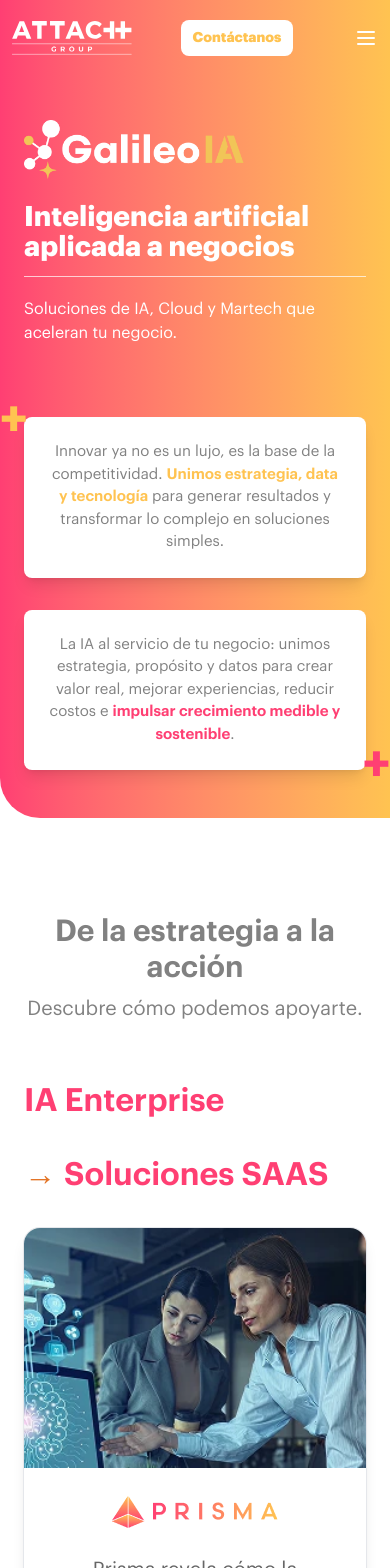
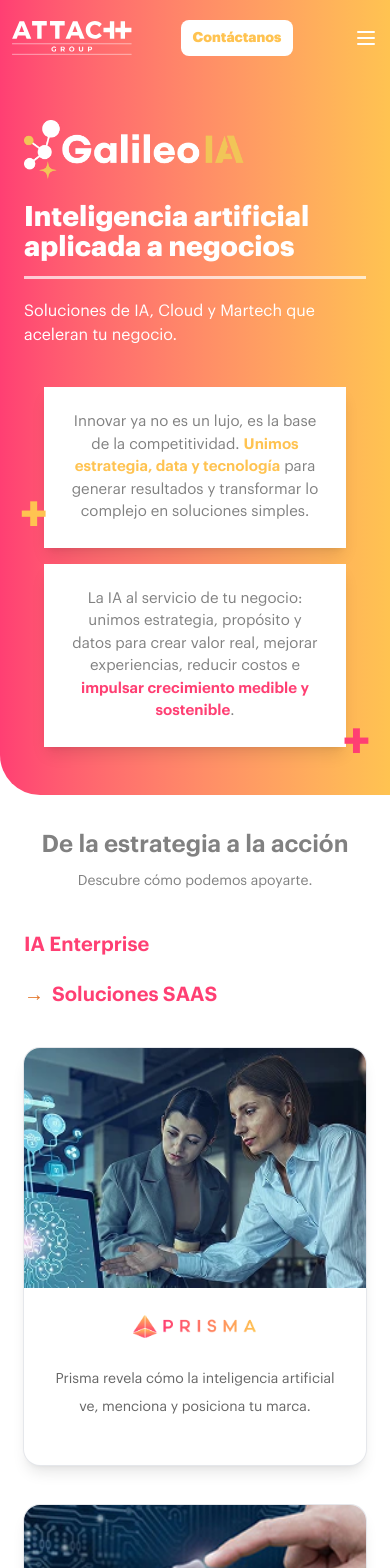
Before and after one commit to falarcon281096/attach-group, a Next.js app: page /galileo in a window 390 px wide. Shown: the top 1568 px of the page. Built offline with nearby package versions, Linux system fonts and the light colour scheme.

Commit message:
correcciones page galileo movil

```diff
--- a/src/app/galileo/page.tsx
+++ b/src/app/galileo/page.tsx
@@ -32,26 +32,23 @@
 
                             {/* Título con borde inferior */}
                             <h1
-                                className="text-[28px] sm:text-[34px] md:text-[40px] lg:text-[48px] font-bold leading-[110%] mb-5 pb-3 border-b border-white/70 inline-block"
-                                style={{
-                                    width: "fit-content",
-                                }}
+                                className="text-[28px] sm:text-[34px] md:text-[40px] lg:text-[48px] font-bold leading-[110%] mb-5 pb-3 border-b-3 border-white/70 w-full md:w-[85%]"
                             >
                                 Inteligencia artificial aplicada a negocios
                             </h1>
 
-                            <p className="text-[16px] sm:text-[18px] md:text-[20px] lg:text-[22px] text-white mb-8 max-w-lg leading-[150%]">
+                            <p className="text-[16px] sm:text-[18px] md:text-[20px] lg:text-[22px] text-white mb-0 md:mb-8 max-w-lg leading-[150%]">
                                 Soluciones de IA, Cloud y Martech que aceleran tu negocio.
                             </p>
                         </div>
 
                         {/* === Bloque Derecho === */}
-                        <div className="flex flex-col gap-8 sm:gap-10 relative w-full">
+                        <div className="flex flex-col gap-4 md:gap-8 sm:gap-10 mx-5 md:mx-0 relative md:w-full">
                             {/* Card 1 con "+" amarillo */}
-                            <div className="text-center relative bg-white text-[15px] sm:text-[17px] md:text-[18px] font-normal px-6 sm:px-8 md:px-10 py-6 sm:py-8 rounded-lg shadow-lg w-full font-['graphik'] " style={{color:'#818181'}}>
+                            <div className="text-center relative bg-white text-[15px] sm:text-[17px] md:text-[18px] font-normal px-6 sm:px-8 md:px-10 py-6 sm:py-8   shadow-lg w-full font-['graphik'] " style={{color:'#818181'}}>
                                 {/* + decorativo */}
                                 <span
-                                    className="absolute -left-6 -top-5 text-[48px] font-bold text-[#FFC351] select-none"
+                                    className="absolute -left-6 bottom-2 text-[48px] font-bold text-[#FFC351] select-none"
                                     style={{
                                         lineHeight: "1",
                                     }}
@@ -67,7 +64,7 @@
                             </div>
 
                             {/* Card 2 con "+" rosado */}
-                            <div style={{color:'#818181'}} className="text-center relative bg-white  text-[15px] sm:text-[17px] md:text-[18px] font-normal px-6 sm:px-8 md:px-10 py-6 sm:py-8 rounded-lg shadow-lg w-full font-['graphik']">
+                            <div style={{color:'#818181'}} className="text-center relative bg-white  text-[15px] sm:text-[17px] md:text-[18px] font-normal px-6 sm:px-8 md:px-10 py-6 sm:py-8  shadow-lg w-full font-['graphik']">
                                 {/* + decorativo */}
                                 <span
                                     className="absolute -right-6 -bottom-5 text-[48px] font-bold text-[#FF3F73] select-none"
@@ -124,7 +121,7 @@
                             height={80}
                             className="object-contain"
                         />
-                        <p className="text-[#818181] text-[16px] leading-[24px] font-normal text-center">
+                        <p className="text-[#818181] text-[13px] md:text-[16px]  leading-[24px] font-normal text-center">
                             Identificación de problemas y objetivos
                         </p>
                     </div>
@@ -144,7 +141,7 @@
                             height={80}
                             className="object-contain"
                         />
-                        <p className="text-[#818181] text-[16px] leading-[24px] font-normal text-center">
+                        <p className="text-[#818181] text-[13px] md:text-[16px] leading-[24px] font-normal text-center">
                             Propuesta de soluciones
                         </p>
                     </div>
@@ -164,7 +161,7 @@
                             height={80}
                             className="object-contain"
                         />
-                        <p className="text-[#818181] text-[16px] leading-[24px] font-normal text-center">
+                        <p className="text-[#818181] text-[13px] md:text-[16px] leading-[24px] font-normal text-center">
                             Diseño del prototipo
                         </p>
                     </div>
@@ -184,7 +181,7 @@
                             height={80}
                             className="object-contain"
                         />
-                        <p className="text-[#818181] text-[16px] leading-[24px] font-normal text-center">
+                        <p className="text-[#818181] text-[13px] md:text-[16px] leading-[24px] font-normal text-center">
                             Entrenamiento y optimización
                         </p>
                     </div>
@@ -204,7 +201,7 @@
                             height={80}
                             className="object-contain"
                         />
-                        <p className="text-[#818181] text-[16px] leading-[24px] font-normal text-center">
+                        <p className="text-[#818181] text-[13px] md:text-[16px] leading-[24px] font-normal text-center">
                             Implementación
                         </p>
                     </div>
@@ -224,7 +221,7 @@
                             height={80}
                             className="object-contain"
                         />
-                        <p className="text-[#818181] text-[16px] leading-[24px] font-normal text-center">
+                        <p className="text-[#818181] text-[13px] md:text-[16px] leading-[24px] font-normal text-center">
                             Medición de impacto y escalamiento
                         </p>
                     </div>
--- a/src/components/GalileoBenefits.tsx
+++ b/src/components/GalileoBenefits.tsx
@@ -17,7 +17,7 @@
             <div className="max-w-full ml-0 md:ml-12 lg:ml-24 mr-0 grid grid-cols-1 md:grid-cols-[30%_70%] gap-3 md:gap-12 items-center">
                 {/* Columna izquierda */}
                 <div>
-                    <h2 className="text-white pl-12 md:pl-0 text-[24px] md:text-[48px] font-semibold leading-[110%] mb-2 md:mb-8">
+                    <h2 className="text-white pl-5 md:pl-0 text-[24px] md:text-[48px] font-semibold leading-[110%] mb-2 md:mb-8">
                         Asociarse con
                         <span className="opacity-90"> Galileo IA</span> significa:
                     </h2>
--- a/src/components/GalileoSolutions.tsx
+++ b/src/components/GalileoSolutions.tsx
@@ -15,13 +15,13 @@
     };
 
     return (
-        <section className="bg-white py-24 text-gray-900">
+        <section className="bg-white py-8 md:py-24 text-gray-900">
             <div className="max-w-7xl mx-auto px-6 lg:px-12">
                 {/* Título y subtítulo */}
-                <div className="text-center mb-14">
+                <div className="text-center mb-8 md:mb-14">
                     <ResponsiveHeading
                         as="h2"
-                        sizeMobile="text-3xl"
+                        sizeMobile="24px"
                         sizeTablet="text-4xl"
                         sizeDesktop="48px"
                         color="#818181"
@@ -31,14 +31,14 @@
                     >
                         De la estrategia a la acción
                     </ResponsiveHeading>
-                    <p className="text-[#818181] text-[20px]">
+                    <p className="text-[#818181] text-[14px] md:text-[20px]">
                         Descubre cómo podemos apoyarte.
                     </p>
                 </div>
 
                 {/* IA Enterprise */}
-                <div className="mb-8">
-                    <h3 className="text-[32px] leading-[42px] font-semibold text-[#FF3F73] tracking-[0]">
+                <div className="mb-2 md:mb-8">
+                    <h3 className="text-[20px] md:text-[32px] leading-[42px] font-semibold text-[#FF3F73] tracking-[0]">
                         IA Enterprise
                     </h3>
                 </div>
@@ -46,7 +46,7 @@
                 {/* Soluciones SAAS */}
                 <div className="mb-8">
                     <h3
-                        className="text-[32px] leading-[42px] font-semibold text-[#FF3F73] tracking-[0] cursor-pointer transition-all duration-300 hover:scale-105 hover:drop-shadow-[0_0_15px_rgba(255,63,115,0.6)]"
+                        className="text-[20px] md:text-[32px] leading-[42px] font-semibold text-[#FF3F73] tracking-[0] cursor-pointer transition-all duration-300 hover:scale-105 hover:drop-shadow-[0_0_15px_rgba(255,63,115,0.6)]"
                         onClick={() => handleToggle("saas")}
                     >
                         {openSection === "saas" && (
@@ -74,18 +74,18 @@
                             className="w-full h-60 object-cover"
                         />
                         <div className="p-6 text-center">
-                            <div className="flex justify-center items-center mb-6">
+                            <div className="flex  justify-center items-center mb-6">
                                 <Image
                                     src="/images/galileo/logo-prisma.png"
                                     alt="PROSPECTA"
                                     width={0}
                                     height={0}
                                     sizes="100vw"
-                                    className="h-auto w-auto max-w-full object-contain"
+                                    className="h-auto w-[42%] md:w-[100%] md:w-auto md:max-w-full object-contain"
                                 />
                             </div>
 
-                            <p className="text-[#666666] text-[20px] leading-[28px] font-normal tracking-[0] text-center mb-5">
+                            <p className="text-[#666666] text-[14px] md:text-[20px] leading-[28px] font-normal tracking-[0] text-center mb-5">
                                 Prisma revela cómo la inteligencia artificial ve,
                                 menciona y posiciona tu marca.
                             </p>
@@ -93,7 +93,7 @@
                     </article>
 
                     {/* Tarjeta 2 */}
-                    <article className="rounded-2xl bg-white shadow-lg ring-1 ring-gray-200 overflow-hidden transition-all duration-300 hover:shadow-[0_20px_60px_rgba(255,63,115,0.25)] hover:scale-[1.02] hover:ring-2 hover:ring-[#FF3F73]">
+                    <article className="rounded-2xl  bg-white shadow-lg ring-1 ring-gray-200 overflow-hidden transition-all duration-300 hover:shadow-[0_20px_60px_rgba(255,63,115,0.25)] hover:scale-[1.02] hover:ring-2 hover:ring-[#FF3F73]">
                         <Image
                             src="/images/galileo/imagen-2-galileo.jpg"
                             alt="PROSPECTA"
@@ -109,11 +109,11 @@
                                     width={0}
                                     height={0}
                                     sizes="100vw"
-                                    className="h-auto w-auto max-w-full object-contain"
+                                    className="w-[42%] md:w-[100%] h-auto w-auto max-w-full object-contain"
                                 />
                             </div>
 
-                            <p className="text-[#666666] text-[20px] leading-[28px] font-normal tracking-[0] text-center mb-5">
+                            <p className="text-[#666666] text-[14px] md:text-[20px] leading-[28px] font-normal tracking-[0] text-center mb-5">
                                 La plataforma conversacional con IA que precalifica leads,
                                 optimiza campañas y potencia ventas.
                             </p>
@@ -124,7 +124,7 @@
                 {/* Infraestructura Cloud */}
                 <div className="mb-8">
                     <h4
-                        className="text-[32px] leading-[42px] font-semibold text-[#FF3F73] tracking-[0] cursor-pointer transition-all duration-300 hover:scale-105 hover:drop-shadow-[0_0_15px_rgba(255,63,115,0.6)]"
+                        className="text-[20px] md:text-[32px] leading-[42px] font-semibold text-[#FF3F73] tracking-[0] cursor-pointer transition-all duration-300 hover:scale-105 hover:drop-shadow-[0_0_15px_rgba(255,63,115,0.6)]"
                         onClick={() => handleToggle("cloud")}
                     >
                         {openSection === "cloud" && (
@@ -142,7 +142,7 @@
                             : "hidden opacity-0 -translate-y-4 scale-95"
                     }`}
                 >
-                    <div className="font-['graphik'] font-normal text-[#666666] text-[20px] leading-[28px] pl-12 pr-8 text-justify transition-all duration-500 hover:text-[#FF3F73] hover:drop-shadow-[0_0_8px_rgba(255,63,115,0.3)]">
+                    <div className="font-['graphik'] font-normal text-[#666666] text-[14px] md:text-[20px] leading-[28px] pl-12 pr-8 text-justify transition-all duration-500 hover:text-[#FF3F73] hover:drop-shadow-[0_0_8px_rgba(255,63,115,0.3)]">
                         Diseñamos y gestionamos infraestructuras en la nube que escalan y protegen tus datos. Te guiamos en la elección de la arquitectura más eficiente y flexible, integrándola con tus plataformas de negocio. Así obtienes una nube segura, clara y lista para crecer al ritmo de tu empresa.
                     </div>
                     <div className="relative h-[280px] w-full group">
@@ -180,7 +180,7 @@
                 {/* Martech + Advanced Analytics */}
                 <div className="mb-8">
                     <h4
-                        className="text-[32px] leading-[42px] font-semibold text-[#FF3F73] tracking-[0] cursor-pointer transition-all duration-300 hover:scale-105 hover:drop-shadow-[0_0_15px_rgba(255,63,115,0.6)]"
+                        className="text-[20px] md:text-[32px] leading-[42px] font-semibold text-[#FF3F73] tracking-[0] cursor-pointer transition-all duration-300 hover:scale-105 hover:drop-shadow-[0_0_15px_rgba(255,63,115,0.6)]"
                         onClick={() => handleToggle("martech")}
                     >
                         {openSection === "martech" && (
@@ -198,7 +198,7 @@
                             : "hidden opacity-0 -translate-y-4 scale-95"
                     }`}
                 >
-                    <div className="font-['graphik'] font-normal text-[#666666] text-[20px] leading-[28px] pl-12 pr-8 text-justify transition-all duration-500 hover:text-[#FF3F73] hover:drop-shadow-[0_0_8px_rgba(255,63,115,0.3)]">
+                    <div className="font-['graphik'] font-normal text-[#666666] text-[14px] md:text-[20px]  leading-[28px] pl-12 pr-8 text-justify transition-all duration-500 hover:text-[#FF3F73] hover:drop-shadow-[0_0_8px_rgba(255,63,115,0.3)]">
                         Implementamos soluciones que abarcan desde plataformas de datos de clientes (CDP) hasta optimización creativa en tiempo real (DCO), personalizando experiencias y optimizando campañas. Asimismo, aplicamos modelos predictivos, dashboards y algoritmos a medida que convierten la información en decisiones estratégicas y crecimiento sostenible.
                     </div>
                     <div className="relative h-[280px] w-full group">
```
